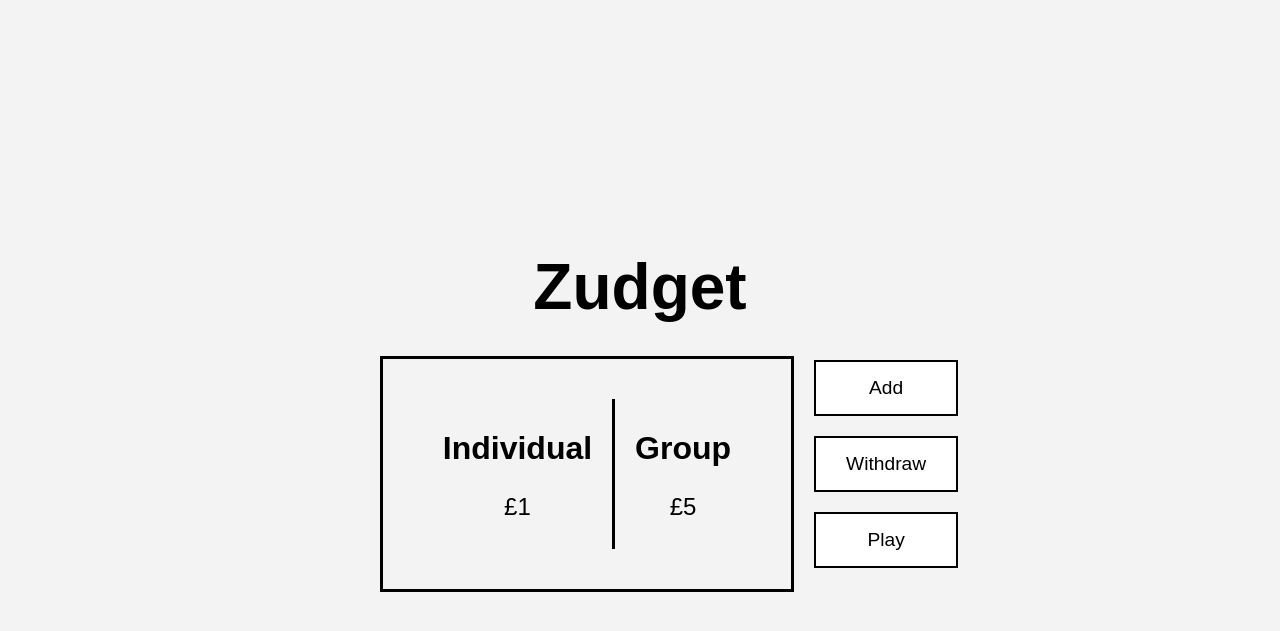
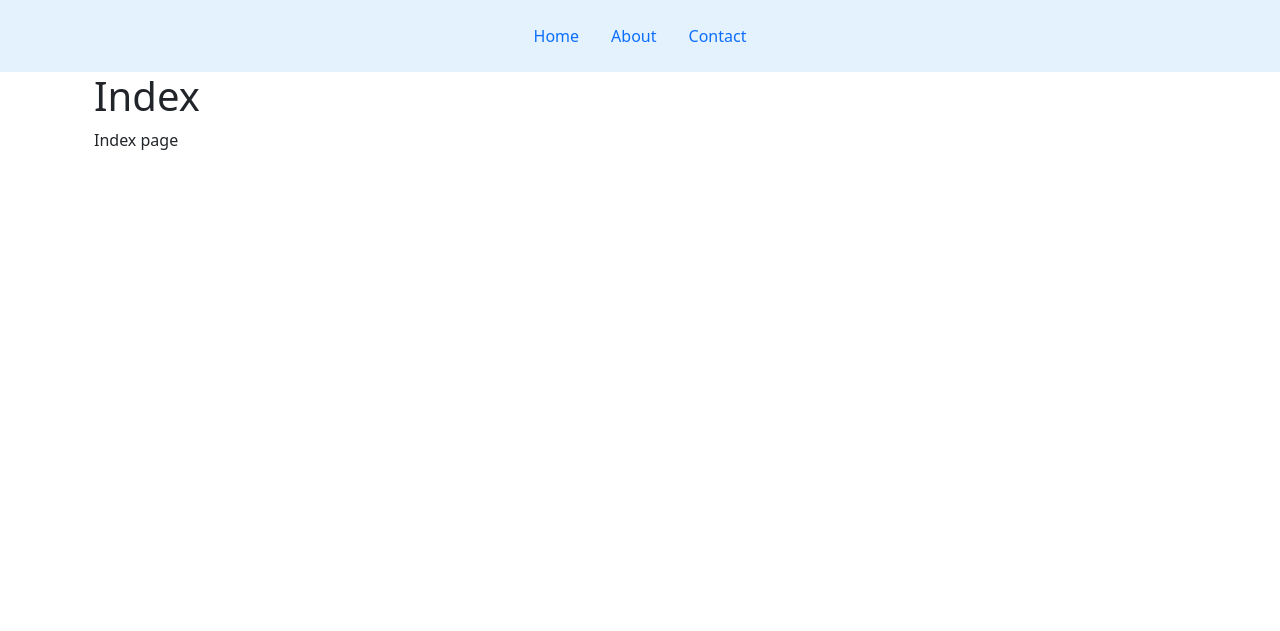
Before and after one commit to rlmsinclair/zudget, a Flask app: page / in a window 1280 px wide. Shown: the top 631 px of the page. Run offline with Flask 3, Linux system fonts and the light colour scheme; the visitor is signed in with stand-in values (Sample User, id 1).

Commit message:
header templates and bootstrap integration

```diff
--- a/app.py
+++ b/app.py
@@ -4,7 +4,7 @@ import flask_login
 from flask_login import UserMixin, LoginManager, login_user
 from flask_sqlalchemy import SQLAlchemy
 from wtforms.validators import DataRequired, Length, EqualTo, ValidationError
-from wtforms import StringField , PasswordField , SubmitField
+from wtforms import StringField, PasswordField, SubmitField
 from flask_bcrypt import Bcrypt
 from flask_wtf import FlaskForm
 
@@ -22,6 +22,7 @@ def load_user(user_id):
     with app.app_context():
         return User.query.get(int(user_id))
 
+
 class User(UserMixin, db.Model):
     id = db.Column(db.Integer, primary_key=True)
     email = db.Column(db.String(50), unique=True, nullable=False)
@@ -35,6 +36,7 @@ class RegistrationForm(FlaskForm):
     confirm_password = PasswordField('Confirm Password', validators=[DataRequired(), EqualTo('password')])
     submit = SubmitField('Register')
 
+
 @app.route('/register', methods=['GET', 'POST'])
 def register():
     form = RegistrationForm()
@@ -42,7 +44,7 @@ def register():
         email = form.email.data
         if User.query.filter_by(email=email).first():  # the query has returned a user
             flash("Email already in use, please log in or use a different email.")
-            return redirect (url_for('register'))
+            return redirect(url_for('register'))
         hashed_password = bcrypt.generate_password_hash(form.password.data).decode('utf-8')
         new_user = User(email=email, password=hashed_password)
         db.session.add(new_user)
@@ -71,8 +73,8 @@ def login():
 def home():
     user = flask_login.current_user
     if user.is_anonymous:
-        return redirect(url_for('login'))
-    return render_template('index.html')
+        return render_template('index.html')
+    return render_template('home.html')
 
 @app.route('/roulette')
 def roulette():
@@ -82,7 +84,7 @@ def roulette():
 def save():
     pass
 
+
 if __name__ == '__main__':
-
     app.config['SESSION_TYPE'] = 'filesystem'
     app.run(debug=True)
--- /dev/null
+++ b/templates/home.html
@@ -0,0 +1,15 @@
+{% extends "layout.html" %}
+{% block title %} Index {% endblock %}
+{% block head %}
+    {{ super() }}
+{% endblock %}
+{% block content %}
+    <div class="container-fluid">
+        <div class="row">
+            <div class="col-md-12">
+                <h1>Index</h1>
+                <p>Index page</p>
+            </div>
+        </div>
+    </div>
+{% endblock %}
--- a/templates/index.html
+++ b/templates/index.html
@@ -1,34 +1,13 @@
-<!DOCTYPE html>
-<html lang="en">
-<head>
-    <meta charset="UTF-8">
-    <meta name="viewport" content="width=device-width, initial-scale=1.0">
-    <title>Zudget</title>
-    <link rel="stylesheet" href="/static/css/index.css">
-</head>
-<body>
-    <div class="container">
-        <header>
-            <h1>Zudget</h1>
-        </header>
-        <div class="content">
-            <div class="balances">
-                <div class="balance individual">
-                    <h2>Individual</h2>
-                    <p>£1</p>
-                </div>
-                <div class="vertical-line"></div>
-                <div class="balance group">
-                    <h2>Group</h2>
-                    <p>£5</p>
-                </div>
-            </div>
-            <div class="buttons">
-                <button>Add</button>
-                <button>Withdraw</button>
-                <button>Play</button>
-            </div>
-        </div>
-    </div>
-</body>
-</html>
+{% extends "index_layout.html" %}
+{% block title %} Zudget {% endblock %}
+{% block head %}
+    {{ super() }}
+{% endblock %}
+{% block content %}
+<h1>Zudget</h1>
+<p class="lead">&#129511; Zudget is a simple budgeting app that allows you to multiply your savings by gambling with your contacts &#129511;</p>
+<p class="lead">
+    <a href="/login" class="btn btn-lg btn-primary fw-bold">Login</a>
+    <a href="/register" class="btn btn-lg btn-primary fw-bold">Register</a>
+</p>
+{% endblock %}
--- /dev/null
+++ b/templates/layout.html
@@ -0,0 +1,27 @@
+<html lang="en">
+<head>
+    {% block head %}
+        <title>{% block title %}{% endblock %}</title>
+        <link href="https://cdn.jsdelivr.net/npm/bootstrap@5.3.2/dist/css/bootstrap.min.css" rel="stylesheet"
+              integrity="sha384-T3c6CoIi6uLrA9TneNEoa7RxnatzjcDSCmG1MXxSR1GAsXEV/Dwwykc2MPK8M2HN" crossorigin="anonymous">
+        <script src="https://cdn.jsdelivr.net/npm/bootstrap@5.3.2/dist/js/bootstrap.bundle.min.js"
+                integrity="sha384-C6RzsynM9kWDrMNeT87bh95OGNyZPhcTNXj1NW7RuBCsyN/o0jlpcV8Qyq46cDfL"
+                crossorigin="anonymous"></script>
+        <meta charset="UTF-8">
+        <meta name="viewport" content="width=device-width, initial-scale=1.0">
+    {% endblock %}
+</head>
+<body>
+    <header class="d-flex justify-content-center py-3" style="background-color: #e3f2fd;">
+        <ul class="nav nav-pills">
+            <li class="nav-item"><a href="/" class="nav-link" aria-current="page">Home</a></li>
+            <li class="nav-item"><a href="/about" class="nav-link">About</a></li>
+            <li class="nav-item"><a href="/contact" class="nav-link">Contact</a></li>
+        </ul>
+    </header>
+    <div class="container">
+        {% block content %}
+        {% endblock %}
+    </div>
+</body>
+</html>
```
Also changed, not shown: templates/index_layout.html (added, +24 -0 lines), templates/login.html (+19 -37 lines), templates/register.html (+24 -32 lines).
